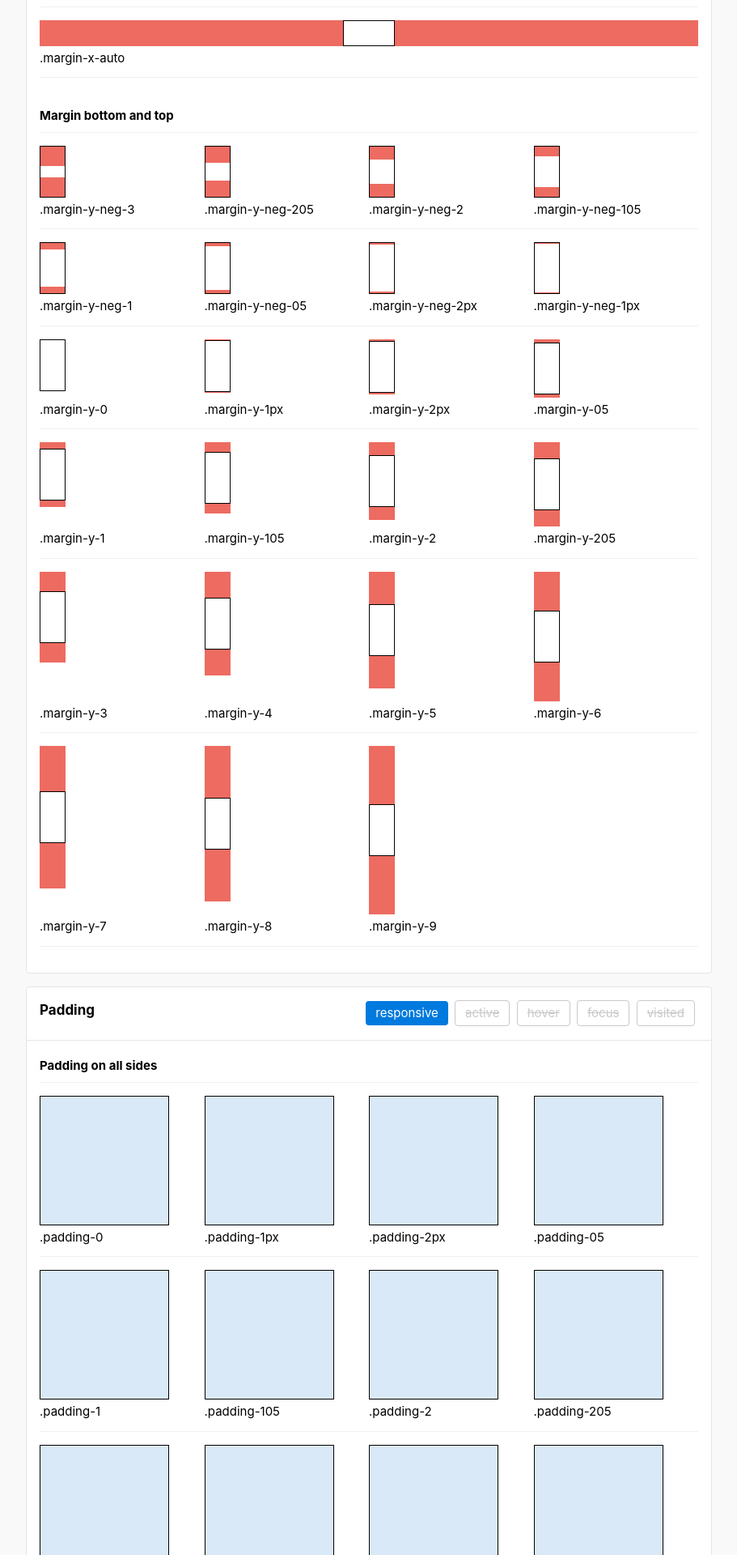
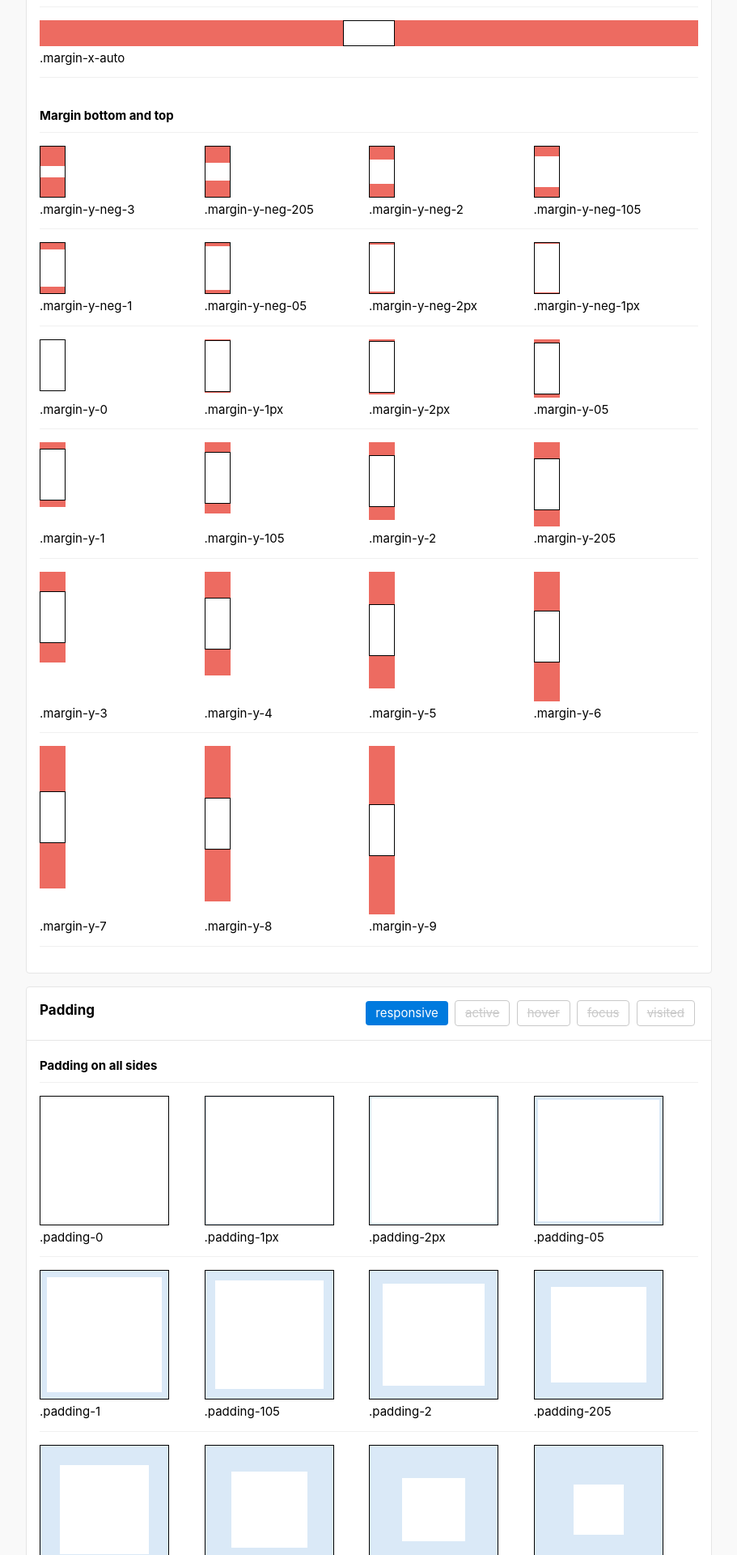
Before and after one commit to uswds/uswds-sandbox, a Jekyll site: the page built from _pages/uswds-utility-docs--spacing.md, in a window 1280 px wide. Shown: the part 4480-6400 px from the top of the page at 81% size, without its empty margins (184-1095 px from the left). Built offline with Jekyll 4.4.1, drawn with Linux system fonts in a browser that asks for light colours; some web fonts are replaced.

Commit message:
Update to new USWDS 2.0

```diff
--- a/_pages/uswds-utility-docs--spacing.md
+++ b/_pages/uswds-utility-docs--spacing.md
@@ -1040,7 +1040,7 @@ body_color: gray-2
             <div class="grid-row">
               <div class="grid-col-3 text-center display-flex flex-column flex-justify flex-align-start margin-bottom-2 border-bottom-1px border-gray-5 padding-bottom-1">
                 <div class="minw-card minh-card border-1px bg-primary-lighter margin-0 display-inline-block padding-0">
-                  <div class="bg-white width-full add-aspect-1x1"></div>
+                  <div class="bg-white add-aspect-1x1"></div>
                 </div>
                 <p class="text-center margin-top-05 margin-bottom-05">.padding-0</p>
               </div>
@@ -1052,79 +1052,79 @@ body_color: gray-2
               </div>
               <div class="grid-col-3 text-center display-flex flex-column flex-justify flex-align-start margin-bottom-2 border-bottom-1px border-gray-5 padding-bottom-1">
                 <div class="minw-card minh-card border-1px bg-primary-lighter margin-0 display-inline-block padding-2px">
-                  <div class="bg-white width-full add-aspect-1x1"></div>
+                  <div class="bg-white add-aspect-1x1"></div>
                 </div>
                 <p class="text-center margin-top-05 margin-bottom-05">.padding-2px</p>
               </div>
               <div class="grid-col-3 text-center display-flex flex-column flex-justify flex-align-start margin-bottom-2 border-bottom-1px border-gray-5 padding-bottom-1">
                 <div class="minw-card minh-card border-1px bg-primary-lighter margin-0 display-inline-block padding-05">
-                  <div class="bg-white width-full add-aspect-1x1"></div>
+                  <div class="bg-white add-aspect-1x1"></div>
                 </div>
                 <p class="text-center margin-top-05 margin-bottom-05">.padding-05</p>
               </div>
               <div class="grid-col-3 text-center display-flex flex-column flex-justify flex-align-start margin-bottom-2 border-bottom-1px border-gray-5 padding-bottom-1">
                 <div class="minw-card minh-card border-1px bg-primary-lighter margin-0 display-inline-block padding-1">
-                  <div class="bg-white width-full add-aspect-1x1"></div>
+                  <div class="bg-white add-aspect-1x1"></div>
                 </div>
                 <p class="text-center margin-top-05 margin-bottom-05">.padding-1</p>
               </div>
               <div class="grid-col-3 text-center display-flex flex-column flex-justify flex-align-start margin-bottom-2 border-bottom-1px border-gray-5 padding-bottom-1">
                 <div class="minw-card minh-card border-1px bg-primary-lighter margin-0 display-inline-block padding-105">
-                  <div class="bg-white width-full add-aspect-1x1"></div>
+                  <div class="bg-white add-aspect-1x1"></div>
                 </div>
                 <p class="text-center margin-top-05 margin-bottom-05">.padding-105</p>
               </div>
               <div class="grid-col-3 text-center display-flex flex-column flex-justify flex-align-start margin-bottom-2 border-bottom-1px border-gray-5 padding-bottom-1">
                 <div class="minw-card minh-card border-1px bg-primary-lighter margin-0 display-inline-block padding-2">
-                  <div class="bg-white width-full add-aspect-1x1"></div>
+                  <div class="bg-white add-aspect-1x1"></div>
                 </div>
                 <p class="text-center margin-top-05 margin-bottom-05">.padding-2</p>
               </div>
               <div class="grid-col-3 text-center display-flex flex-column flex-justify flex-align-start margin-bottom-2 border-bottom-1px border-gray-5 padding-bottom-1">
                 <div class="minw-card minh-card border-1px bg-primary-lighter margin-0 display-inline-block padding-205">
-                  <div class="bg-white width-full add-aspect-1x1"></div>
+                  <div class="bg-white add-aspect-1x1"></div>
                 </div>
                 <p class="text-center margin-top-05 margin-bottom-05">.padding-205</p>
               </div>
               <div class="grid-col-3 text-center display-flex flex-column flex-justify flex-align-start margin-bottom-2 border-bottom-1px border-gray-5 padding-bottom-1">
                 <div class="minw-card minh-card border-1px bg-primary-lighter margin-0 display-inline-block padding-3">
-                  <div class="bg-white width-full add-aspect-1x1"></div>
+                  <div class="bg-white add-aspect-1x1"></div>
                 </div>
                 <p class="text-center margin-top-05 margin-bottom-05">.padding-3</p>
               </div>
               <div class="grid-col-3 text-center display-flex flex-column flex-justify flex-align-start margin-bottom-2 border-bottom-1px border-gray-5 padding-bottom-1">
                 <div class="minw-card minh-card border-1px bg-primary-lighter margin-0 display-inline-block padding-4">
-                  <div class="bg-white width-full add-aspect-1x1"></div>
+                  <div class="bg-white add-aspect-1x1"></div>
                 </div>
                 <p class="text-center margin-top-05 margin-bottom-05">.padding-4</p>
               </div>
               <div class="grid-col-3 text-center display-flex flex-column flex-justify flex-align-start margin-bottom-2 border-bottom-1px border-gray-5 padding-bottom-1">
                 <div class="minw-card minh-card border-1px bg-primary-lighter margin-0 display-inline-block padding-5">
-                  <div class="bg-white width-full add-aspect-1x1"></div>
+                  <div class="bg-white add-aspect-1x1"></div>
                 </div>
                 <p class="text-center margin-top-05 margin-bottom-05">.padding-5</p>
               </div>
               <div class="grid-col-3 text-center display-flex flex-column flex-justify flex-align-start margin-bottom-2 border-bottom-1px border-gray-5 padding-bottom-1">
                 <div class="minw-card minh-card border-1px bg-primary-lighter margin-0 display-inline-block padding-6">
-                  <div class="bg-white width-full add-aspect-1x1"></div>
+                  <div class="bg-white add-aspect-1x1"></div>
                 </div>
                 <p class="text-center margin-top-05 margin-bottom-05">.padding-6</p>
               </div>
               <div class="grid-col-3 text-center display-flex flex-column flex-justify flex-align-start margin-bottom-2 border-bottom-1px border-gray-5 padding-bottom-1">
                 <div class="minw-card minh-card border-1px bg-primary-lighter margin-0 display-inline-block padding-7">
-                  <div class="bg-white width-full add-aspect-1x1"></div>
+                  <div class="bg-white add-aspect-1x1"></div>
                 </div>
                 <p class="text-center margin-top-05 margin-bottom-05">.padding-7</p>
               </div>
               <div class="grid-col-3 text-center display-flex flex-column flex-justify flex-align-start margin-bottom-2 border-bottom-1px border-gray-5 padding-bottom-1">
                 <div class="minw-card minh-card border-1px bg-primary-lighter margin-0 display-inline-block padding-8">
-                  <div class="bg-white width-full add-aspect-1x1"></div>
+                  <div class="bg-white add-aspect-1x1"></div>
                 </div>
                 <p class="text-center margin-top-05 margin-bottom-05">.padding-8</p>
               </div>
               <div class="grid-col-3 text-center display-flex flex-column flex-justify flex-align-start margin-bottom-2 border-bottom-1px border-gray-5 padding-bottom-1">
                 <div class="minw-card minh-card border-1px bg-primary-lighter margin-0 display-inline-block padding-9">
-                  <div class="bg-white width-full add-aspect-1x1"></div>
+                  <div class="bg-white add-aspect-1x1"></div>
                 </div>
                 <p class="text-center margin-top-05 margin-bottom-05">.padding-9</p>
               </div>
@@ -1134,7 +1134,7 @@ body_color: gray-2
             <div class="grid-row">
               <div class="grid-col-3 text-center display-flex flex-column flex-justify flex-align-start margin-bottom-2 border-bottom-1px border-gray-5 padding-bottom-1">
                 <div class="square-9 border-1px bg-primary-lighter margin-0 display-inline-block padding-top-0">
-                  <div class="bg-white width-full add-aspect-1x1"></div>
+                  <div class="bg-white add-aspect-1x1"></div>
                 </div>
                 <p class="text-center margin-top-05 margin-bottom-05">.padding-bottom-0</p>
               </div>
@@ -1227,7 +1227,7 @@ body_color: gray-2
             <div class="grid-row">
               <div class="grid-col-3 text-center display-flex flex-column flex-justify flex-align-start margin-bottom-2 border-bottom-1px border-gray-5 padding-bottom-1">
                 <div class="square-9 border-1px bg-primary-lighter margin-0 display-inline-block padding-top-0">
-                  <div class="bg-white width-full add-aspect-1x1"></div>
+                  <div class="bg-white add-aspect-1x1"></div>
                 </div>
                 <p class="text-center margin-top-05 margin-bottom-05">.padding-top-0</p>
               </div>
@@ -1320,7 +1320,7 @@ body_color: gray-2
             <div class="grid-row">
               <div class="grid-col-3 text-center display-flex flex-column flex-justify flex-align-start margin-bottom-2 border-bottom-1px border-gray-5 padding-bottom-1">
                 <div class="square-9 border-1px bg-primary-lighter margin-0 display-inline-block padding-top-0">
-                  <div class="bg-white width-full add-aspect-1x1"></div>
+                  <div class="bg-white add-aspect-1x1"></div>
                 </div>
                 <p class="text-center margin-top-05 margin-bottom-05">.padding-left-0</p>
               </div>
@@ -1413,7 +1413,7 @@ body_color: gray-2
             <div class="grid-row">
               <div class="grid-col-3 text-center display-flex flex-column flex-justify flex-align-start margin-bottom-2 border-bottom-1px border-gray-5 padding-bottom-1">
                 <div class="square-9 border-1px bg-primary-lighter margin-0 display-inline-block padding-top-0">
-                  <div class="bg-white width-full add-aspect-1x1"></div>
+                  <div class="bg-white add-aspect-1x1"></div>
                 </div>
                 <p class="text-center margin-top-05 margin-bottom-05">.padding-right-0</p>
               </div>
```
Also changed, not shown: assets/css/styles.css, assets/css/styles.min.css, 1 other file.
